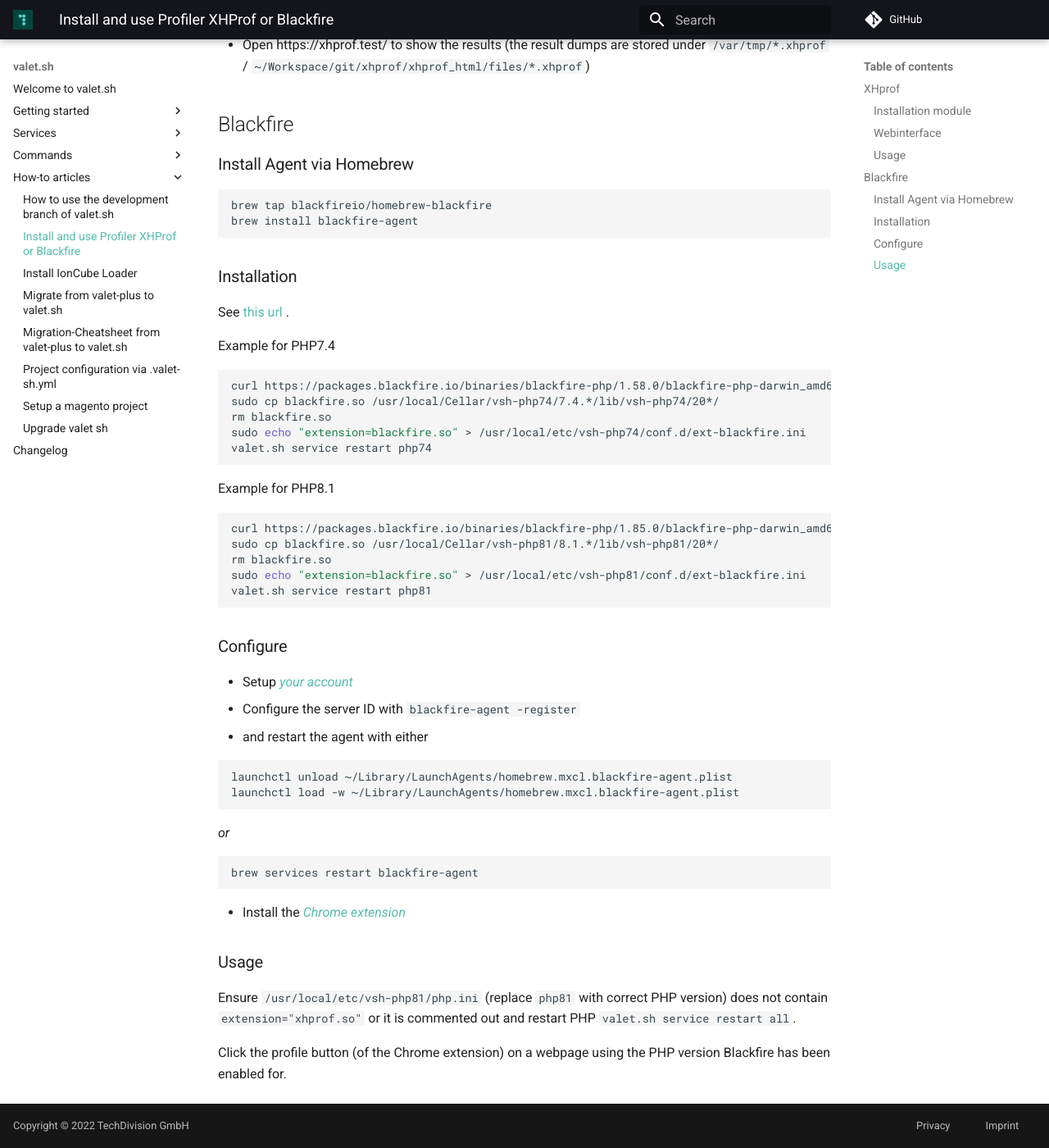
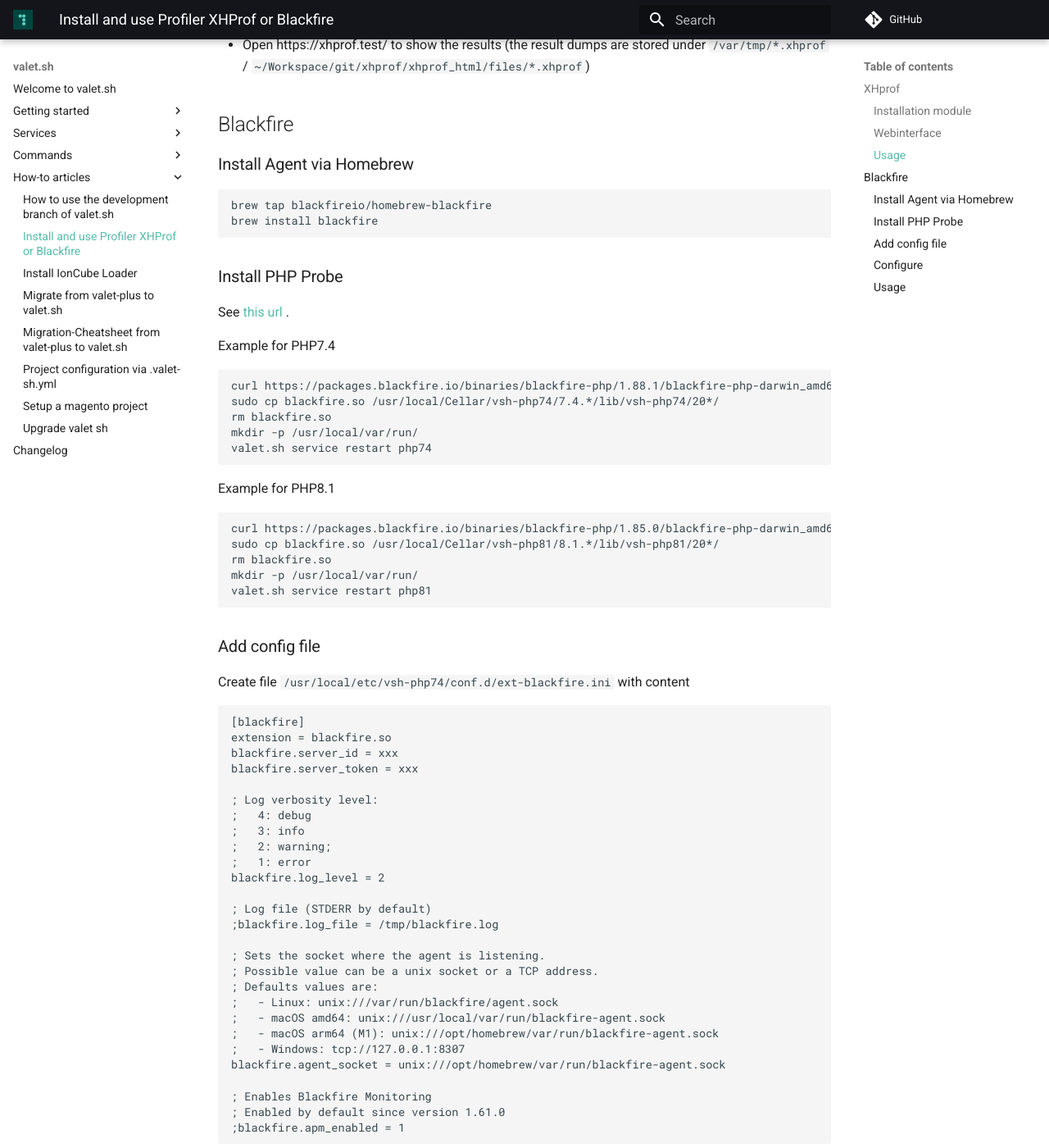
Before and after one commit to valet-sh/docs, an MkDocs documentation site: the page built from docs/how-to-articles/install-and-use-profiler-xhprof-or-blackfire.md, in a window 1280 px wide and 1400 px high, scrolled down 2030 px. Shown: the whole window at 82% size. Built offline with MkDocs 1.6.1 and Material for MkDocs 9.7.7, drawn with Linux system fonts in a browser that asks for light colours; comment, search, counter and statistics services are not loaded; some of the changed text lies outside the part shown.

Commit message:
Update docs to blackfire agent v2

````diff
--- a/docs/how-to-articles/install-and-use-profiler-xhprof-or-blackfire.md
+++ b/docs/how-to-articles/install-and-use-profiler-xhprof-or-blackfire.md
@@ -1,7 +1,7 @@
 ---
 hide:
 
-- footer
+  - footer
 
 ---
 
@@ -112,21 +112,21 @@
 
 ```bash
 brew tap blackfireio/homebrew-blackfire
-brew install blackfire-agent
+brew install blackfire
 ```
 
-### Installation
+### Install PHP Probe
 
-See [this url](https://blackfire.io/docs/up-and-running/installation?action=install&mode=full&location=local&os=manual&language=php&agent=23d91fab-ddee-4d1c-b260-f367622b166c&version=latest&forced_os=darwin)
+See [this url](https://blackfire.io/docs/up-and-running/installation?action=install&mode=full&version=latest&mode=full&location=local&os=manual&language=php)
 .
 
 Example for PHP7.4
 
 ```bash
-curl https://packages.blackfire.io/binaries/blackfire-php/1.58.0/blackfire-php-darwin_amd64-php-74.so -o blackfire.so
+curl https://packages.blackfire.io/binaries/blackfire-php/1.88.1/blackfire-php-darwin_amd64-php-74.so -o blackfire.so
 sudo cp blackfire.so /usr/local/Cellar/vsh-php74/7.4.*/lib/vsh-php74/20*/
 rm blackfire.so
-sudo echo "extension=blackfire.so" > /usr/local/etc/vsh-php74/conf.d/ext-blackfire.ini
+mkdir -p /usr/local/var/run/
 valet.sh service restart php74
 ```
 
@@ -136,29 +136,53 @@
 curl https://packages.blackfire.io/binaries/blackfire-php/1.85.0/blackfire-php-darwin_amd64-php-81.so -o blackfire.so
 sudo cp blackfire.so /usr/local/Cellar/vsh-php81/8.1.*/lib/vsh-php81/20*/
 rm blackfire.so
-sudo echo "extension=blackfire.so" > /usr/local/etc/vsh-php81/conf.d/ext-blackfire.ini
+mkdir -p /usr/local/var/run/
 valet.sh service restart php81
+```
+
+### Add config file
+
+Create file `/usr/local/etc/vsh-php74/conf.d/ext-blackfire.ini` with content
+
+```editorconfig
+[blackfire]
+extension = blackfire.so
+blackfire.server_id = xxx
+blackfire.server_token = xxx
+
+; Log verbosity level:
+;   4: debug
+;   3: info
+;   2: warning;
+;   1: error
+blackfire.log_level = 2
+
+; Log file (STDERR by default)
+;blackfire.log_file = /tmp/blackfire.log
+
+; Sets the socket where the agent is listening.
+; Possible value can be a unix socket or a TCP address.
+; Defaults values are:
+;   - Linux: unix:///var/run/blackfire/agent.sock
+;   - macOS amd64: unix:///usr/local/var/run/blackfire-agent.sock
+;   - macOS arm64 (M1): unix:///opt/homebrew/var/run/blackfire-agent.sock
+;   - Windows: tcp://127.0.0.1:8307
+blackfire.agent_socket = unix:///opt/homebrew/var/run/blackfire-agent.sock
+
+; Enables Blackfire Monitoring
+; Enabled by default since version 1.61.0
+;blackfire.apm_enabled = 1
 ```
 
 ### Configure
 
-* Setup *[your account](https://blackfire.io/my/settings/credentials)*
-* Configure the server ID with `blackfire-agent -register`
-* and restart the agent with either
-
-```bash
-launchctl unload ~/Library/LaunchAgents/homebrew.mxcl.blackfire-agent.plist
-launchctl load -w ~/Library/LaunchAgents/homebrew.mxcl.blackfire-agent.plist
-```
-
-_or_
-
-```bash
-brew services restart blackfire-agent
-```
+* Set up *[your account](https://blackfire.io/my/settings/credentials)*
+* Configure the server ID with `blackfire agent:config --server-id=xxx --server-token=xxx`
+* and restart the agent with `brew services restart blackfire`
 
 * Install
-  the *[Chrome extension](https://chrome.google.com/webstore/detail/blackfire-profiler/miefikpgahefdbcgoiicnmpbeeomffld)*
+  the
+  *[Chrome extension](https://chrome.google.com/webstore/detail/blackfire-profiler/miefikpgahefdbcgoiicnmpbeeomffld)*
 
 ### Usage
 
````
